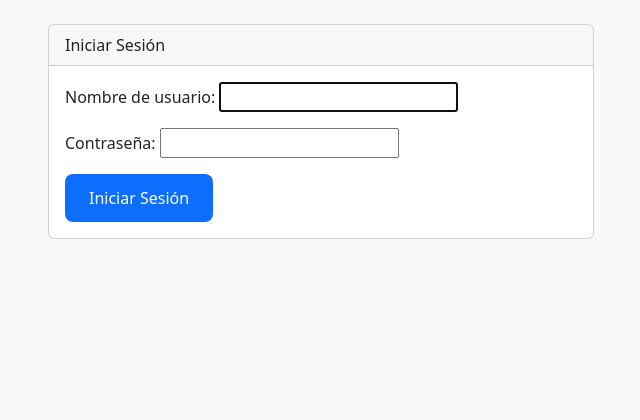
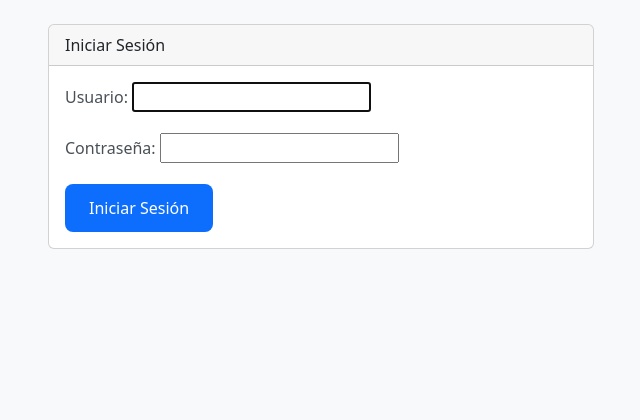
Before and after one commit to jeancarlos336/colegio, a Django app: page /login/ in a window 1280 px wide. Shown: the part 57-477 px from the top of the page, without its empty margins (319-959 px from the left). Run offline with Django 5.2, Linux system fonts and the light colour scheme.

Commit message:
mofigica login

```diff
--- a/colegioapp/templates/colegio/login.html
+++ b/colegioapp/templates/colegio/login.html
@@ -10,7 +10,14 @@
             <div class="card-body">
                 <form method="post">
                     {% csrf_token %}
-                    {{ form.as_p }}
+                    <div class="mb-3">
+                        <label for="{{ form.username.id_for_label }}" class="form-label">Usuario:</label>
+                        {{ form.username }}
+                    </div>
+                    <div class="mb-3">
+                        <label for="{{ form.password.id_for_label }}" class="form-label">Contraseña:</label>
+                        {{ form.password }}
+                    </div>
                     {% if form.non_field_errors %}
                     <div class="alert alert-danger">
                         {{ form.non_field_errors }}
@@ -18,6 +25,7 @@
                     {% endif %}
                     <button type="submit" class="btn btn-primary">Iniciar Sesión</button>
                 </form>
+
             </div>
         </div>
     </div>
```
